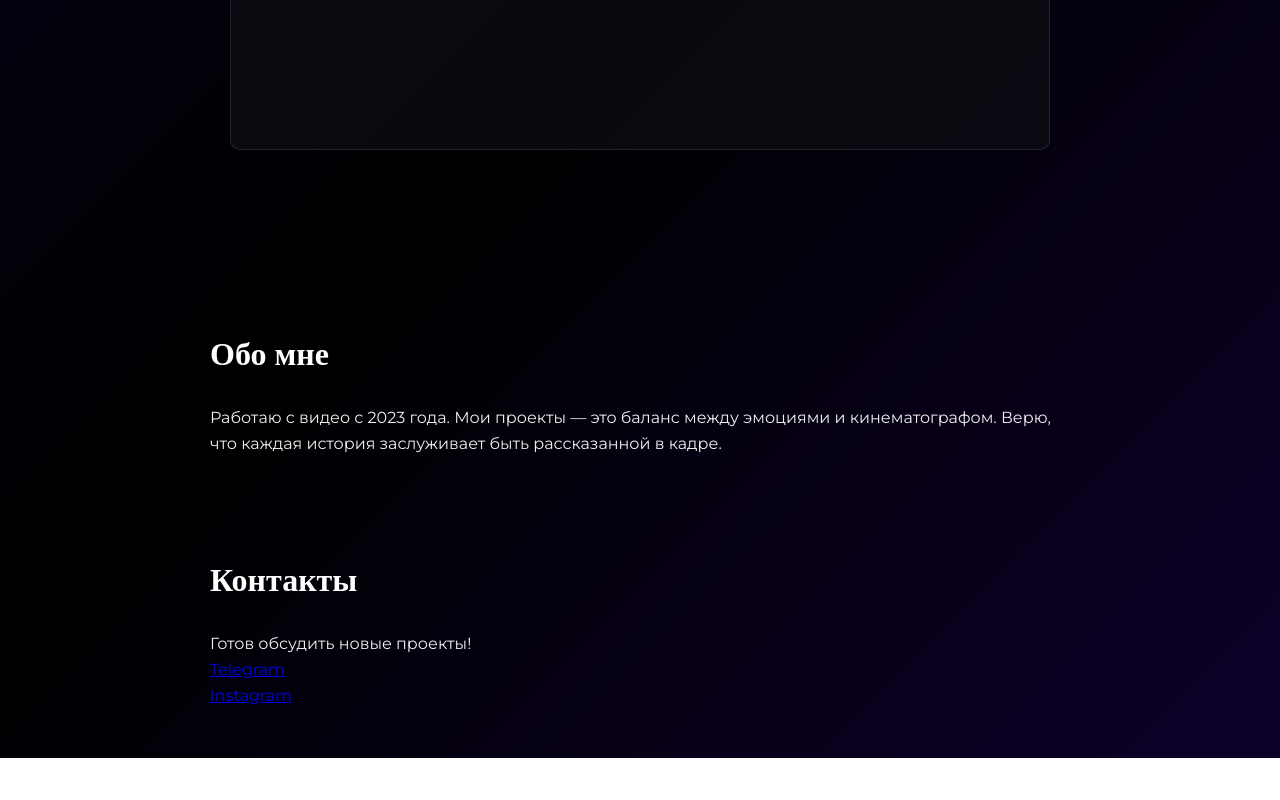
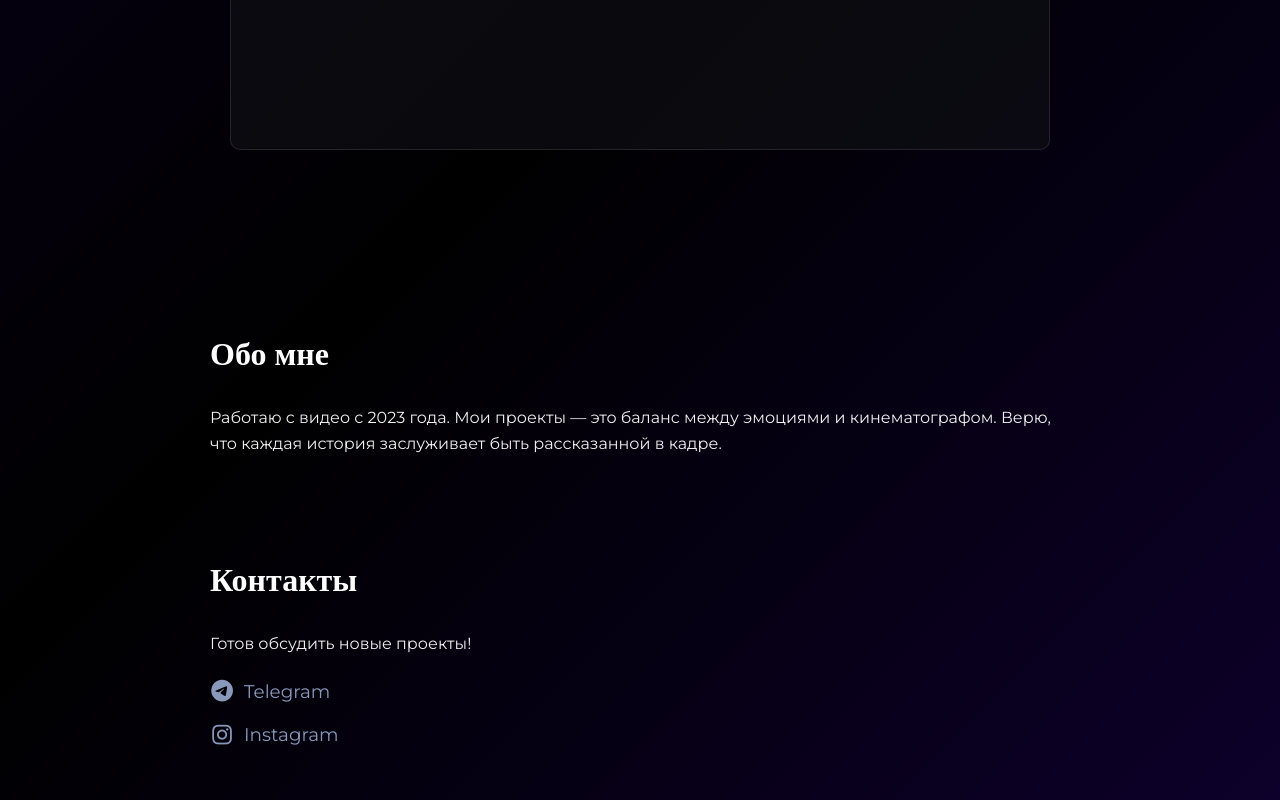
Before and after one commit to freenaboka-creator/portfolio-, a plain HTML site: page index.html in a window 1280 px wide. Shown: the part 752-1552 px from the top of the page. Before the commit the page ends 1510 px from the top, so only its background shows below. Drawn offline with Linux system fonts and the light colour scheme.

Commit message:
index.html

```diff
--- a/index.html
+++ b/index.html
@@ -4,8 +4,10 @@
   <meta charset="UTF-8" />
   <meta name="viewport" content="width=device-width, initial-scale=1.0"/>
   <title>FreeNab — Видеограф</title>
-  <!-- Подключаем киношные шрифты -->
+  <!-- Киношные шрифты -->
   <link href="https://fonts.googleapis.com/css2?family=Cinzel:wght@400;700&family=Montserrat:wght@300;400;500&display=swap" rel="stylesheet">
+  <!-- Иконки -->
+  <link rel="stylesheet" href="https://cdnjs.cloudflare.com/ajax/libs/font-awesome/6.5.0/css/all.min.css">
   <style>
     * {
       margin: 0;
@@ -76,15 +78,29 @@
       color: #fff;
       border-color: rgba(255, 255, 255, 0.2);
     }
-    .contacts a {
-      display: inline-block;
-      margin-top: 8px;
-      color: #64b5f6;
+    .social-links {
+      margin-top: 20px;
+      display: flex;
+      flex-direction: column;
+      gap: 14px;
+    }
+    .social-links a {
+      display: inline-flex;
+      align-items: center;
+      gap: 10px;
+      color: #8899bb;
       text-decoration: none;
       font-family: 'Montserrat', sans-serif;
+      font-size: 1.15rem;
+      transition: color 0.3s ease;
     }
-    .contacts a:hover {
-      text-decoration: underline;
+    .social-links a:hover {
+      color: #ffffff;
+    }
+    .social-links i {
+      font-size: 1.4rem;
+      width: 24px;
+      text-align: center;
     }
     @media (min-width: 768px) {
       header h1 { font-size: 4.2rem; }
@@ -114,11 +130,15 @@
   <div class="section">
     <h2>Контакты</h2>
     <p>Готов обсудить новые проекты!</p>
-    <a href="https://t.me/freenab">Telegram</a><br>
-    <a href="https://instagram.com/nabokaone_love">Instagram</a>
+    <div class="social-links">
+      <a href="https://t.me/freenab" target="_blank" rel="noopener">
+        <i class="fab fa-telegram"></i> Telegram
+      </a>
+      <a href="https://instagram.com/nabokaone_love" target="_blank" rel="noopener">
+        <i class="fab fa-instagram"></i> Instagram
+      </a>
+    </div>
   </div>
 
 </body>
 </html>
-</body>
-</html>
```
